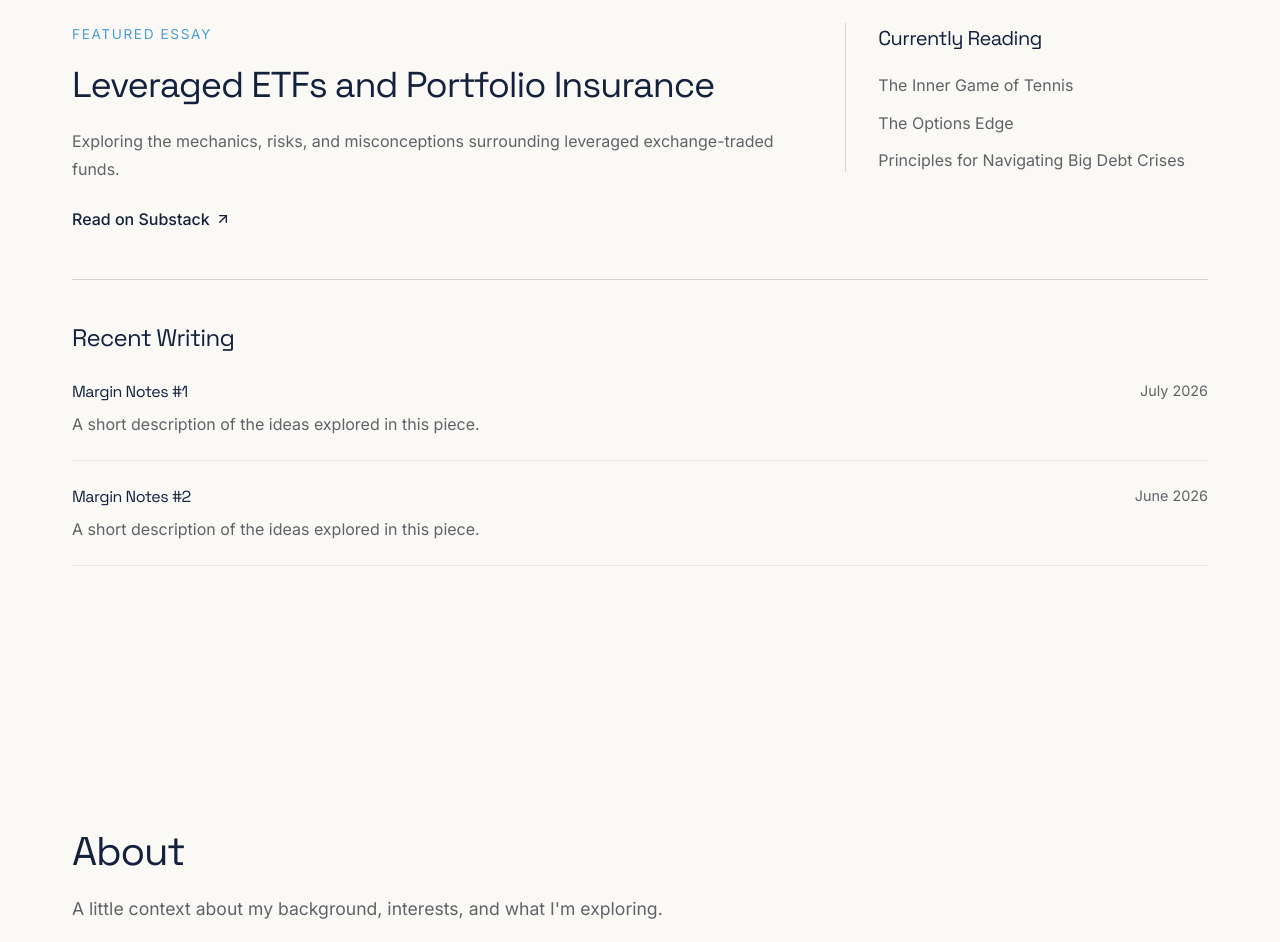
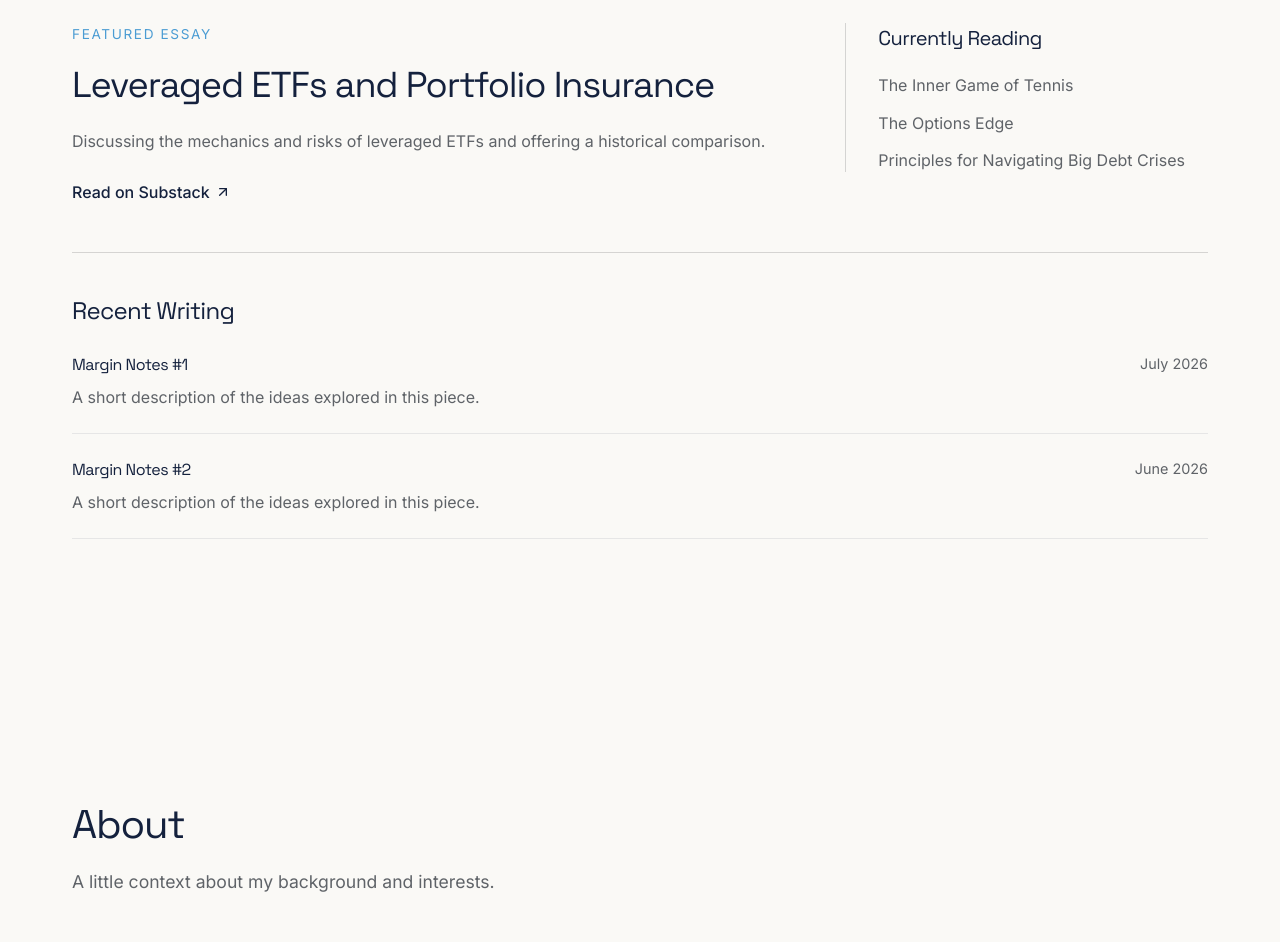
Before and after one commit to squilliam34/squilliam34.github.io, a React (Vite) app: page / in a window 1280 px wide. Shown: the part 1740-2682 px from the top of the page. Built offline with nearby package versions, Linux system fonts and the light colour scheme.

Commit message:
Update descriptions

```diff
--- a/src/components/About/About.jsx
+++ b/src/components/About/About.jsx
@@ -15,8 +15,7 @@ export default function About() {
                     About
                 </h2>
                 <p>
-                    A little context about my background,
-                    interests, and what I'm exploring.
+                    A little context about my background and interests.
                 </p>
             </div>
 
--- a/src/components/Writing/FeaturedPost.jsx
+++ b/src/components/Writing/FeaturedPost.jsx
@@ -11,9 +11,8 @@ export default function FeaturedPost() {
                 Leveraged ETFs and Portfolio Insurance
             </h3>
             <p>
-                Exploring the mechanics, risks, and
-                misconceptions surrounding leveraged
-                exchange-traded funds.
+                Discussing the mechanics and risks of leveraged
+                ETFs and offering a historical comparison.
             </p>
             <a
                 href="https://substack.com/home/post/p-207799513"
```
